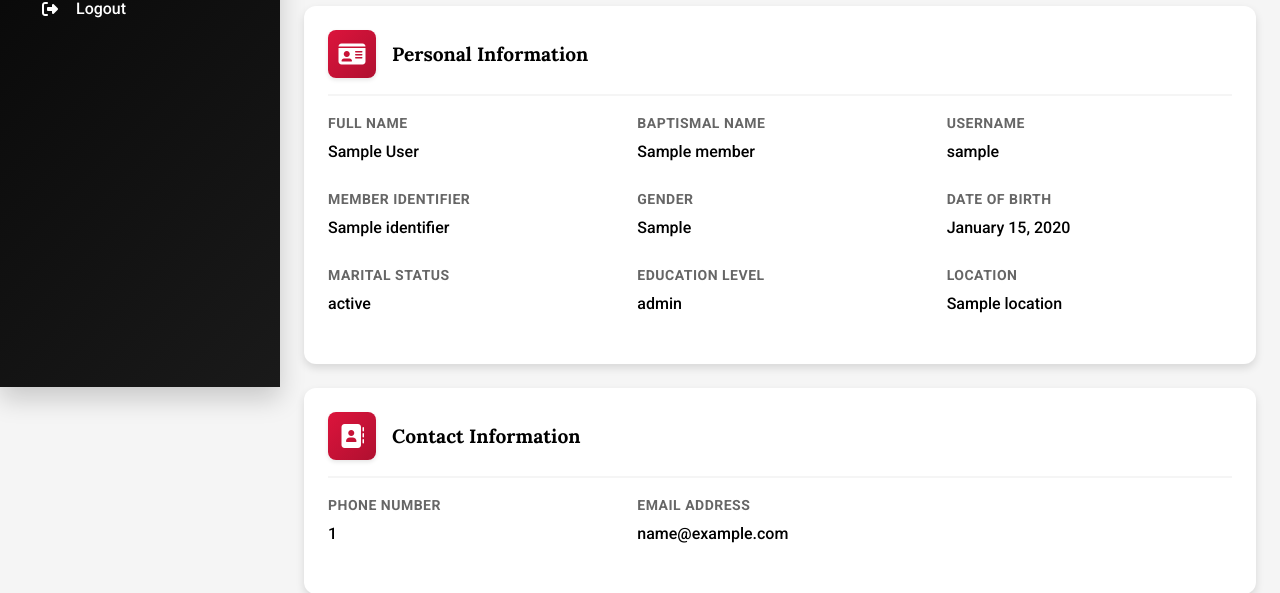
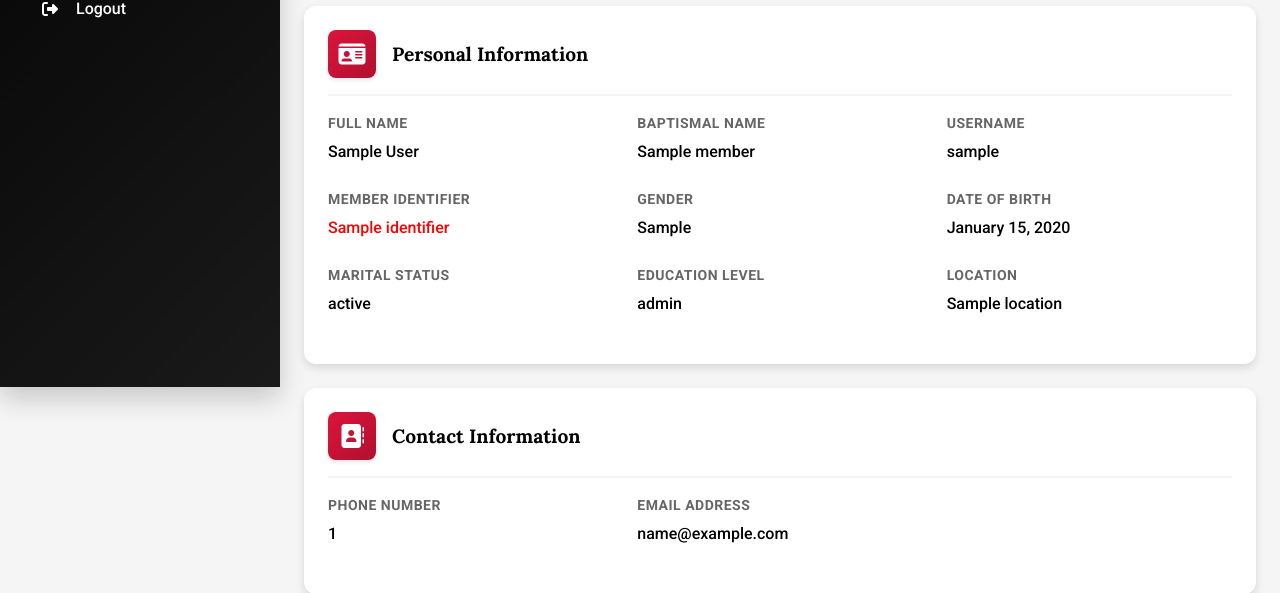
Before and after one commit to ruweholyghostchurchea/RuweHolyGhostChurch, a Django app: template templates/members_portal/dashboard.html in a window 1280 px wide. Shown: the part 413-1006 px from the top of the page. Run offline with Django 5.2, Linux system fonts and the light colour scheme; the template is opened without the code that fills it: most values are stand-ins (such as "Sample title", 1, 10 or a date in 2020); grey boxes marked "Sample" are stand-in pictures.

Commit message:
Member Identifier

```diff
--- a/templates/members_portal/dashboard.html
+++ b/templates/members_portal/dashboard.html
@@ -131,7 +131,7 @@
                         </div>
                         <div class="info-item">
                             <span class="info-label">Member Identifier</span>
-                            <span class="info-value">{{ member.identifier }}</span>
+                            <span class="info-value" style="color: red;">{{ member.identifier }}</span>
                         </div>
                         <div class="info-item">
                             <span class="info-label">Gender</span>
```
